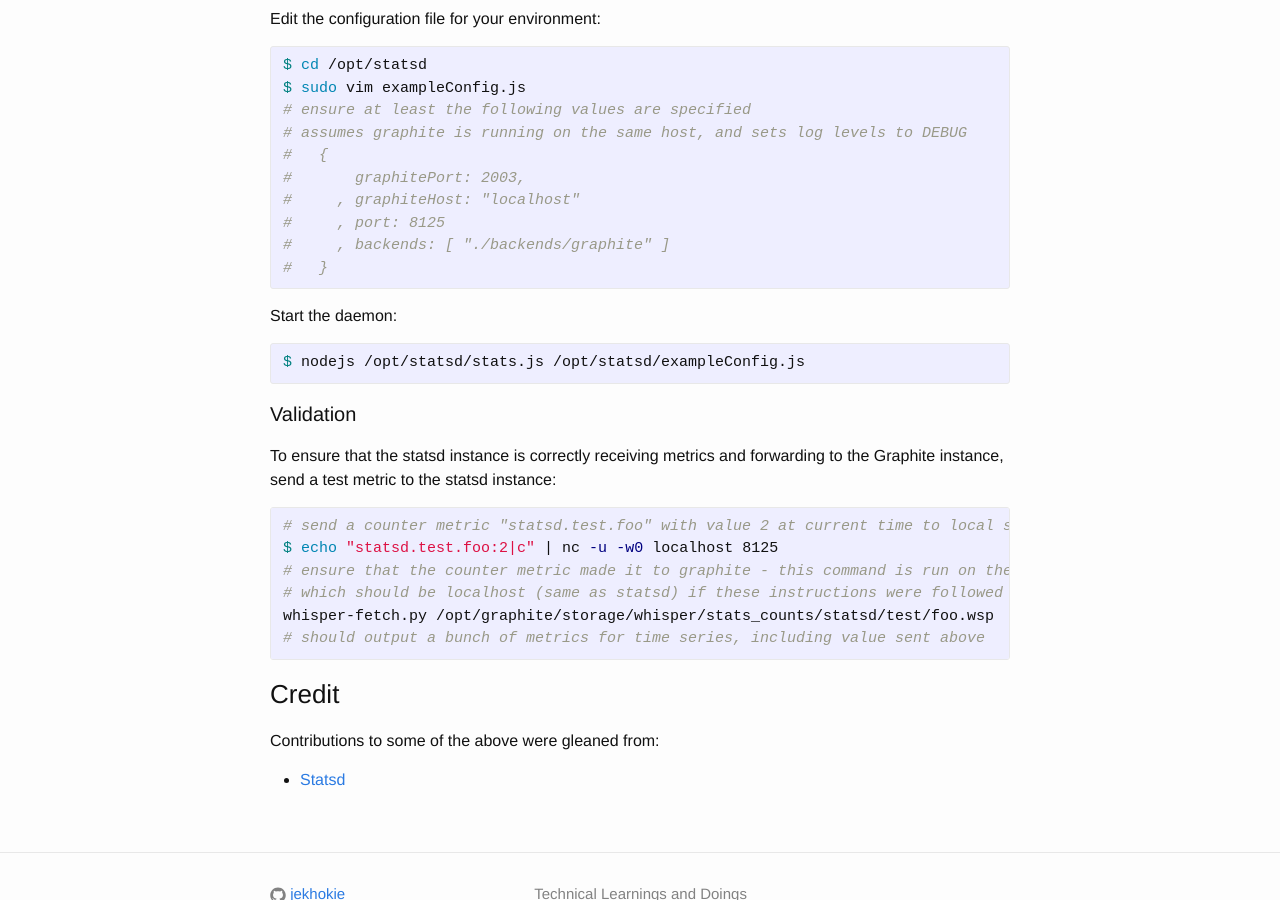
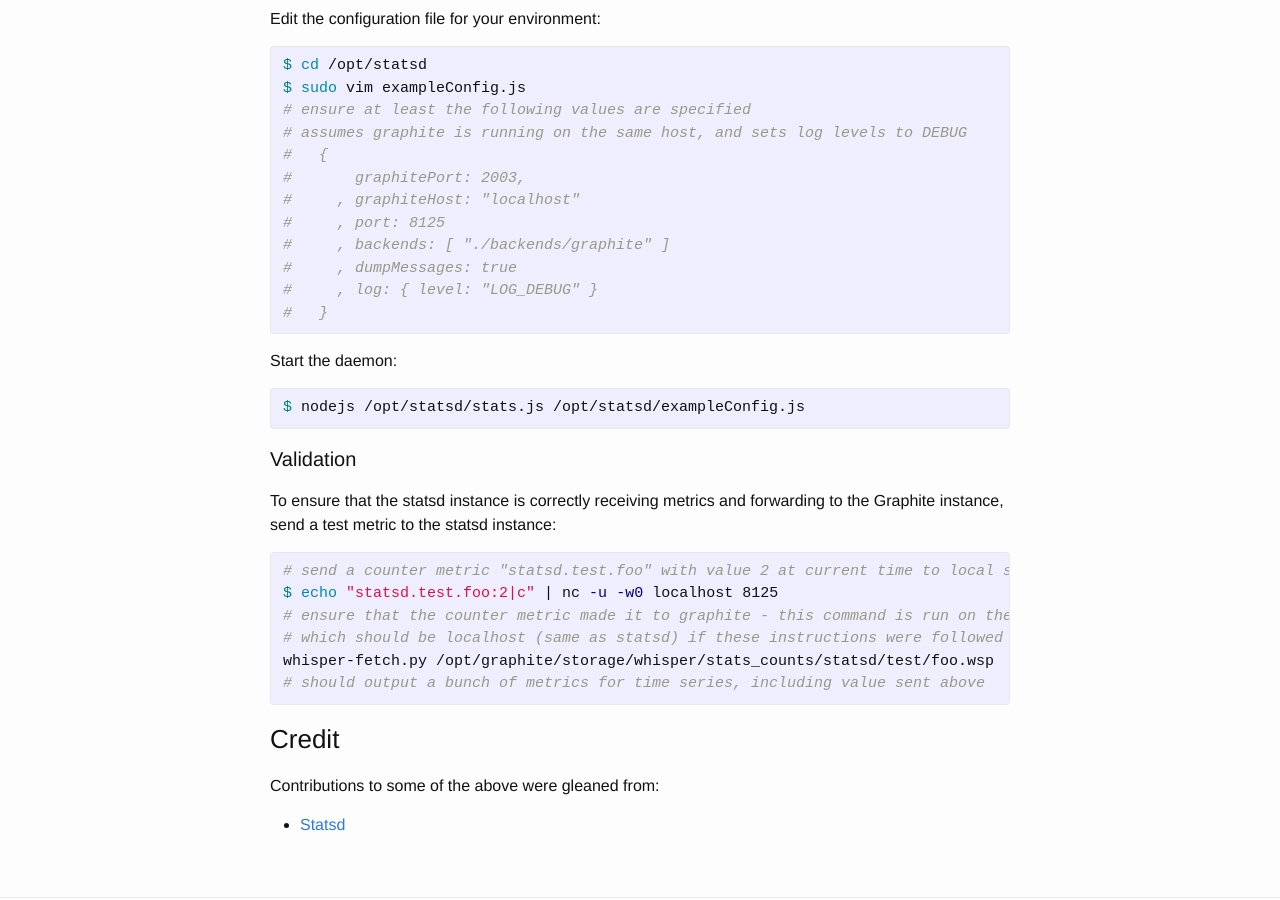
Before and after one commit to jekhokie/jekhokie.github.io, a Jekyll site: the page built from _posts/2016-08-22-installing-statsd-for-graphite.markdown, in a window 1280 px wide and 900 px high, scrolled down 1012 px. Built offline with Jekyll 4.4.1, drawn with Linux system fonts in a browser that asks for light colours.

Commit message:
Add Logging Updates for Statsd Post for Debugging
Add debug log updates to the Statsd blog post to enhance log
troubleshooting.

```diff
--- a/_posts/2016-08-22-installing-statsd-for-graphite.markdown
+++ b/_posts/2016-08-22-installing-statsd-for-graphite.markdown
@@ -56,6 +56,8 @@ $ sudo vim exampleConfig.js
 #     , graphiteHost: "localhost"
 #     , port: 8125
 #     , backends: [ "./backends/graphite" ]
+#     , dumpMessages: true
+#     , log: { level: "LOG_DEBUG" }
 #   }
 {% endhighlight %}
 
```
